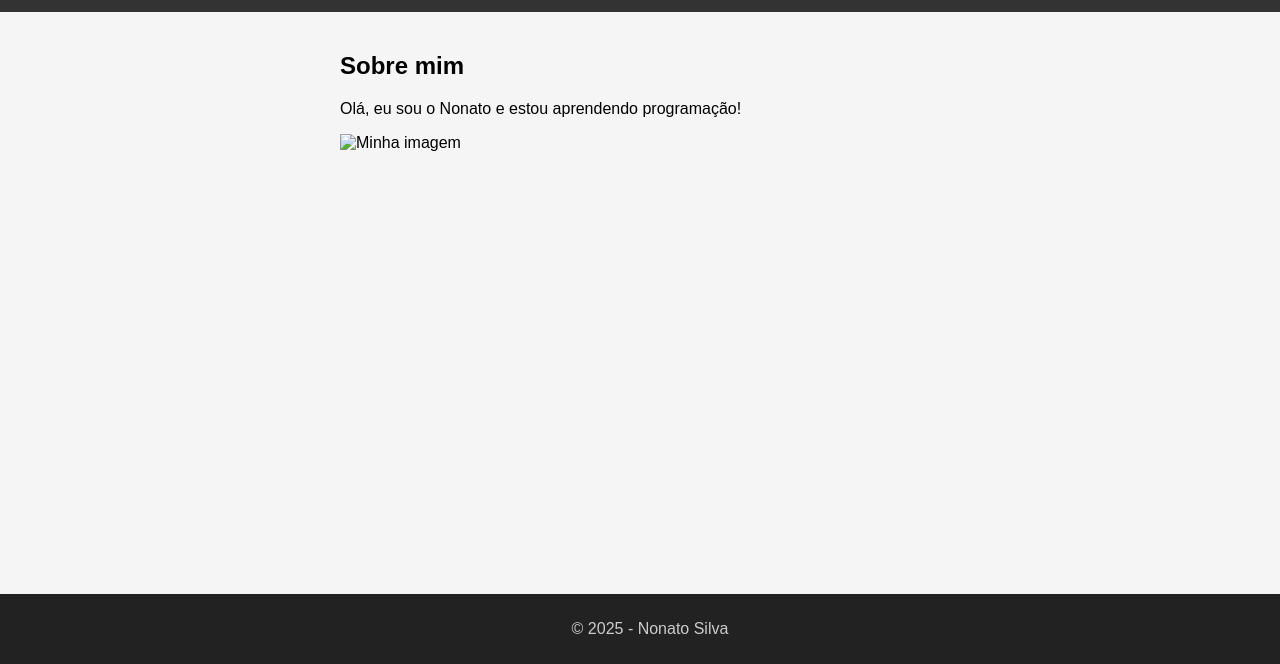
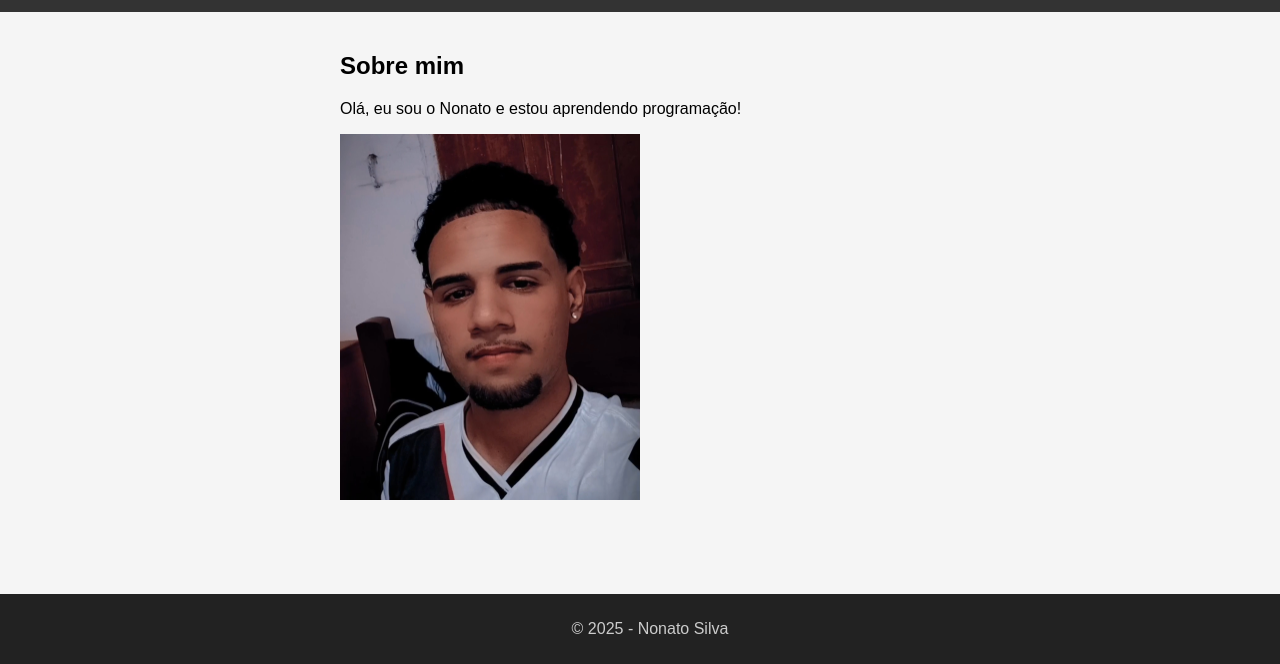
Before and after one commit to Nonato-sys/Meus-projetos-de-iniciante, a plain HTML site: page index.html in a window 1280 px wide. Shown: the part 136-800 px from the top of the page. Drawn offline with Linux system fonts and the light colour scheme.

Commit message:
Update index.html

```diff
--- a/index.html
+++ b/index.html
@@ -17,7 +17,7 @@
   <main>
     <h2>Sobre mim</h2>
     <p>Olá, eu sou o Nonato e estou aprendendo programação!</p>
-    <img src="imagens/exemplo.jpg" alt="Minha imagem" width="300">
+    <img src="minhafoto600.png" alt="Minha imagem" width="300">
   </main>
 
   <footer>
```
